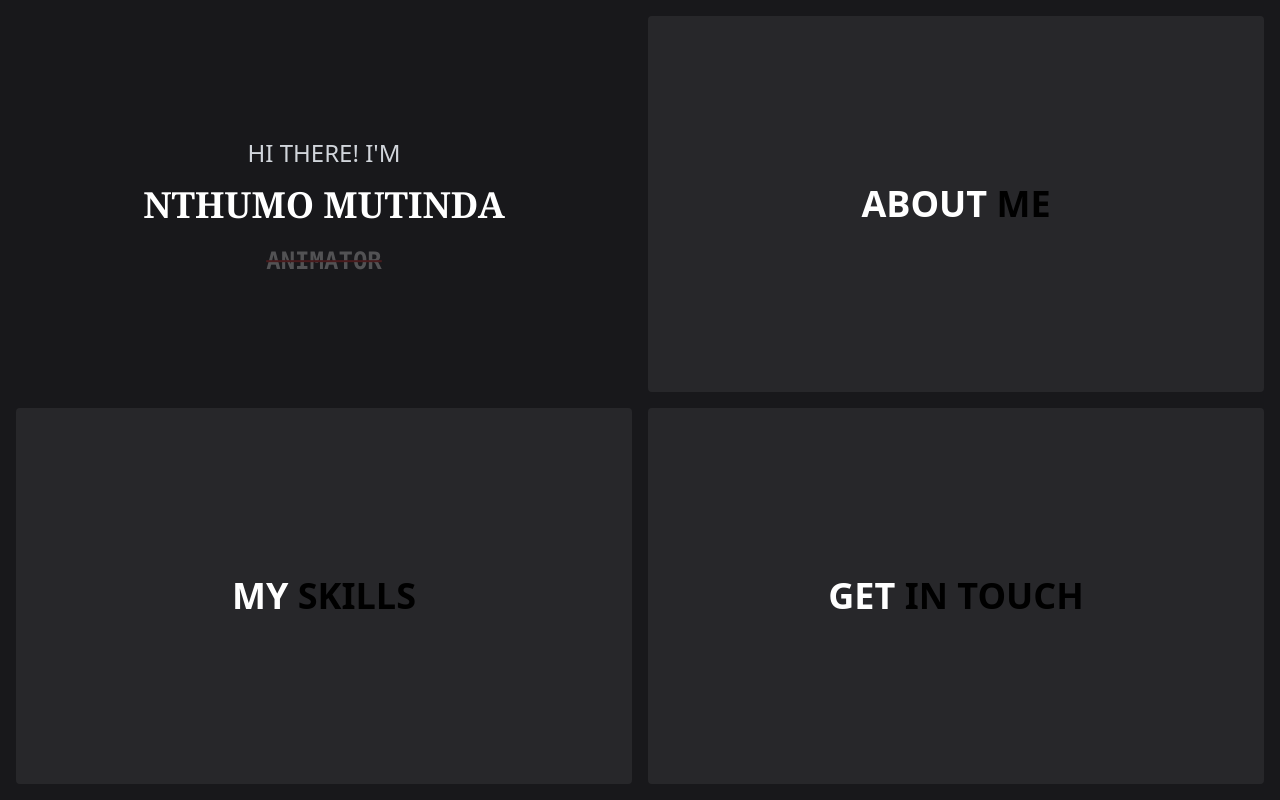
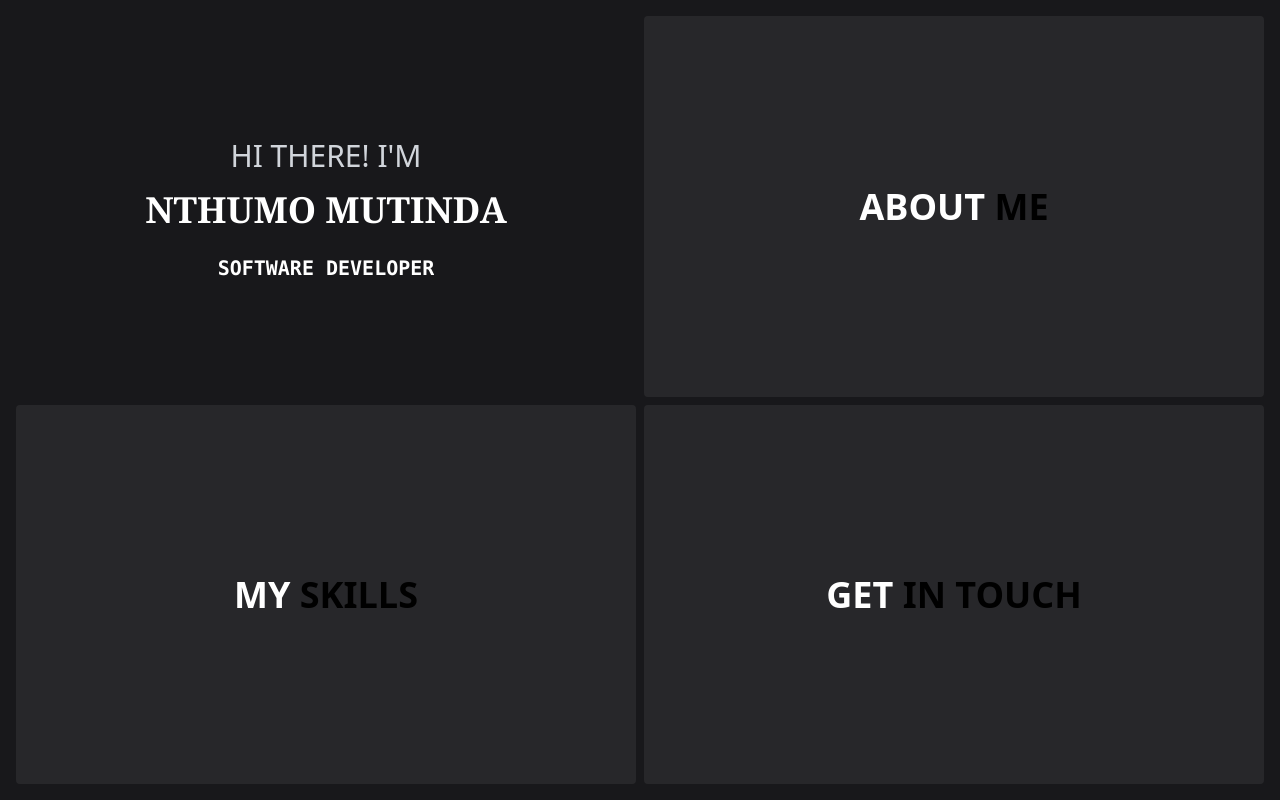
Before and after one commit to Nthumo/portfolio, a Django app: page / in a window 1280 px wide. Run offline with Django 5.2, Linux system fonts and the light colour scheme.

Commit message:
landing page:2<final>

```diff
--- a/portfolio/templates/portfolio/home.html
+++ b/portfolio/templates/portfolio/home.html
@@ -19,52 +19,59 @@
 
     </style>
 </head>
-<body class="bg-zinc-900 h-screen overflow-hidden text-center">
+<body class="bg-zinc-900  overflow-hidden text-center">
 
     <!-- main container-->
-    <div class="h-screen flex flex-col p-4">
-            <div class="grid grid-cols-1 md:grid-cols-2 gap-4 h-full w-full">
+    <div class="flex flex-col p-4 h-svh">
+            <div class="grid grid-cols-1 md:grid-cols-2 gap-2 h-full w-full">
 
                 <!-- intro section-->
-                <div class="p-4 sm:p-6 md:p-8 lg:10 xl:12  flex flex-col justify-center items-center min-h-[150px] md:min-h-[200px] gap-4">
-                    <p class="block text-gray-300 text-2xl md:text-2xl">HI THERE! I'M</p>
-                    <h1 class="block text-4xl md:text-4xl font-serif font-extrabold text-white text-center">NTHUMO MUTINDA</h1>
+                <div class="p-4 sm:p-6 md:p-8 lg:10 xl:12 flex flex-col justify-center items-center sm:min-h-[150px] min-h-[100px] md:min-h-[200px] gap-4">
+                    <p class="block text-gray-300 text-lg md:text-2xl lg:text-3xl">HI THERE! I'M</p>
+                    <h1 class="block text-2xl md:text-4xl lg:5xl font-serif font-extrabold text-white text-center">NTHUMO MUTINDA</h1>
 
         <div class="wrapper">
-            <h1 class="overflow-hidden text-wrap block font-mono font-extrabold text-2xl md:text-2xl text-center pt-2">
-                    <span class="word block text-white">GRAPHIC DESIGNER</span>
-                    <span class="word block text-white opacity-25 line-through decoration-red-600">ANIMATOR</span>
-                    <span class="word block text-white">SOFTWARE DEVELOPER</span>
-                    <span class="word block text-white opacity-25 line-through decoration-red-600">VIDEO EDITOR</span>
-                    <span class="word block text-white">GRAPHIC DESIGNER</span>
+            <h1 class="overflow-hidden text-wrap block font-mono font-extrabold text-md md:text-lg lg:text-xl text-center pt-2">
+
+                    <span class=" block text-white">SOFTWARE DEVELOPER</span>
             </h1>
         </div>
 
                 </div>
 
                 <!--about section-->
-                <div class="rounded bg-zinc-800 p-4 sm:p-6 md:p-8 lg:p-10 xl:p-12 flex items-center justify-center min-h-[150px] md:min-h-[200px] group transform transition-all cursor-pointer hover:scale-95">
-                    <h2 class="text-4xl md:text-4xl font-extrabold text-center text-white">
+                <a href="{% url 'portfolio:about'%}" class="md:l-10 rounded bg-zinc-800 p-4 sm:p-6 md:p-8 lg:p-10 xl:p-12 flex items-center justify-center sm:min-h-[80px] min-h-[100px] md:min-h-[200px] group transform transition-all cursor-pointer hover:scale-95">
+                    <div class="">
+                        <h2 class="text-2xl md:text-4xl font-extrabold text-center text-white">
                             <span class="hover-text-white">ABOUT</span>
                             <span class="hover-text-black text-black">ME</span>
                         </h2>
                     </div>
+                </a>
+
 
                 <!-- my skills section-->
-                <div class="rounded bg-zinc-800 p-4 sm:p-6 md:p-8 lg:p-10 xl:p-12 flex items-center justify-center min-h-[150px] md:min-h-[200px] group transition-all transform cursor-pointer hover:scale-95">
-                    <h2 class="text-4xl md:text-4xl font-extrabold text-center text-white">
+                <a href="{% url 'portfolio:skills'%}" class="rounded bg-zinc-800 p-4 sm:p-6 md:p-8 lg:p-10 xl:p-12 flex items-center justify-center sm:min-h-[80px] min-h-[100px] md:min-h-[200px] group transition-all transform cursor-pointer hover:scale-95">
+                    <div  class="" >
+                        <h2 class="text-2xl md:text-4xl font-extrabold text-center text-white">
                             <span class="hover-text-white">MY</span>
                             <span class="text-black hover-text-black">SKILLS</span>
                         </h2>
                     </div>
 
+                </a>
+
+
                 <!-- get in touch section-->
-                <div class="rounded bg-zinc-800 p-4 sm:p-6 md:p-8 lg:p-10 xl:p-12 flex items-center justify-center min-h-[150px] md:min-h-[200px] group transition-all cursor-pointer hover:scale-95 transform">
-                    <h2 class="text-4xl md:text-4xl font-extrabold text-center text-white">
+                <a href="{% url 'portfolio:getintouch' %}" class="rounded bg-zinc-800 p-4 sm:p-6 md:p-8 lg:p-10 xl:p-12 flex items-center justify-center sm:min-h-[80px] min-h-[100px] md:min-h-[200px] group transition-all cursor-pointer hover:scale-95 transform">
+                    <div class="">
+                        <h2 class="text-2xl md:text-4xl font-extrabold text-center text-white">
                             <span class="hover-text-white">GET</span>
                             <span class="text-black hover-text-black">IN TOUCH</span>
                         </h2>
                     </div>
+                </a>
+
 
         </div>
     </div>
--- a/portfolio/urls.py
+++ b/portfolio/urls.py
@@ -1,6 +1,11 @@
 from django.urls import path
-from .views import home
+from .views import home, skills, intouch, about, python
+
+app_name = 'portfolio'
 urlpatterns = [
     path('', home, name='home'),
-
+    path('skills/', skills, name='skills'),
+    path('prolang/python', python, name='python'),
+    path('getintouch/', intouch, name='getintouch'),
+    path('about/', about, name='about'),
 ]
--- a/portfolio/views.py
+++ b/portfolio/views.py
@@ -3,3 +3,19 @@ from django.shortcuts import render
 # Create your views here.
 def home(request):
     return render(request, 'portfolio/home.html')
+
+
+def about(request):
+    return render(request, 'portfolio/about.html')
+
+#skills view
+def skills(request):
+    return render(request, 'portfolio/skills.html')
+
+#skills sub-views
+def python(request):
+    return render(request, 'portfolio/python.html')
+
+
+def intouch(request):
+    return render(request, 'portfolio/getintouch.html')
--- a/portfolionthumo/settings.py
+++ b/portfolionthumo/settings.py
@@ -25,7 +25,7 @@ SECRET_KEY = 'django-insecure-=*%kc!3fuwtgvvz3&@xu22(495lgov1+8he4qv!jyj5$osobw@
 # SECURITY WARNING: don't run with debug turned on in production!
 DEBUG = True
 
-ALLOWED_HOSTS = []
+ALLOWED_HOSTS = ['10.10.248.43', 'localhost', '127.0.0.1']
 
 
 # Application definition
--- a/theme/static/css/dist/styles.css
+++ b/theme/static/css/dist/styles.css
@@ -812,8 +836,32 @@ select {
   height: 100vh;
 }
 
+.h-svh {
+  height: 100svh;
+}
+
+.min-h-\[100px\] {
+  min-height: 100px;
+}
+
 .min-h-\[150px\] {
   min-height: 150px;
+}
+
+.min-h-\[10px\] {
+  min-height: 10px;
+}
+
+.min-h-\[\] {
+  min-height: ;
+}
+
+.min-h-\[150\] {
+  min-height: 150;
+}
+
+.w-64 {
+  width: 16rem;
 }
 
 .w-full {
@@ -844,8 +892,18 @@ select {
   justify-content: center;
 }
 
+.gap-2 {
+  gap: 0.5rem;
+}
+
 .gap-4 {
   gap: 1rem;
+}
+
+.space-y-4 > :not([hidden]) ~ :not([hidden]) {
+  --tw-space-y-reverse: 0;
+  margin-top: calc(1rem * calc(1 - var(--tw-space-y-reverse)));
+  margin-bottom: calc(1rem * var(--tw-space-y-reverse));
 }
 
 .overflow-hidden {
@@ -900,14 +982,14 @@ select {
   line-height: 2rem;
 }
 
-.text-4xl {
-  font-size: 2.25rem;
-  line-height: 2.5rem;
-}
-
 .text-5xl {
   font-size: 3rem;
   line-height: 1;
+}
+
+.text-lg {
+  font-size: 1.125rem;
+  line-height: 1.75rem;
 }
 
 .font-extrabold {
@@ -961,7 +1089,37 @@ select {
   transform: translate(var(--tw-translate-x), var(--tw-translate-y)) rotate(var(--tw-rotate)) skewX(var(--tw-skew-x)) skewY(var(--tw-skew-y)) scaleX(var(--tw-scale-x)) scaleY(var(--tw-scale-y));
 }
 
+.hover\:border-zinc-900:hover {
+  --tw-border-opacity: 1;
+  border-color: rgb(24 24 27 / var(--tw-border-opacity));
+}
+
+.hover\:bg-black:hover {
+  --tw-bg-opacity: 1;
+  background-color: rgb(0 0 0 / var(--tw-bg-opacity));
+}
+
 @media (min-width: 640px) {
+  .sm\:min-h-\[\] {
+    min-height: ;
+  }
+
+  .sm\:min-h-\[100px\] {
+    min-height: 100px;
+  }
+
+  .sm\:min-h-\[150\] {
+    min-height: 150;
+  }
+
+  .sm\:min-h-\[150px\] {
+    min-height: 150px;
+  }
+
+  .sm\:min-h-\[80px\] {
+    min-height: 80px;
+  }
+
   .sm\:p-6 {
     padding: 1.5rem;
   }
@@ -989,11 +1147,26 @@ select {
     font-size: 2.25rem;
     line-height: 2.5rem;
   }
+
+  .md\:text-lg {
+    font-size: 1.125rem;
+    line-height: 1.75rem;
+  }
 }
 
 @media (min-width: 1024px) {
   .lg\:p-10 {
     padding: 2.5rem;
+  }
+
+  .lg\:text-3xl {
+    font-size: 1.875rem;
+    line-height: 2.25rem;
+  }
+
+  .lg\:text-xl {
+    font-size: 1.25rem;
+    line-height: 1.75rem;
   }
 }
 
```
Also changed, not shown: other parts of theme/static/css/dist/styles.css (+94 -0 lines), portfolio/templates/portfolio/about.html (added, +25 -0 lines), portfolio/templates/portfolio/getintouch.html (added, +14 -0 lines), portfolio/templates/portfolio/python.html (added, +21 -0 lines), portfolio/templates/portfolio/skills.html (added, +112 -0 lines), portfolio/static/images/c.png (added), portfolio/static/images/css3.png (added), portfolio/static/images/html5.png (added), portfolio/static/images/js.png (added), portfolio/static/images/php.png (added), portfolio/static/images/python.png (added), portfolio/static/images/sql.png (added). Lines whose indentation alone changed are shown as unchanged.
